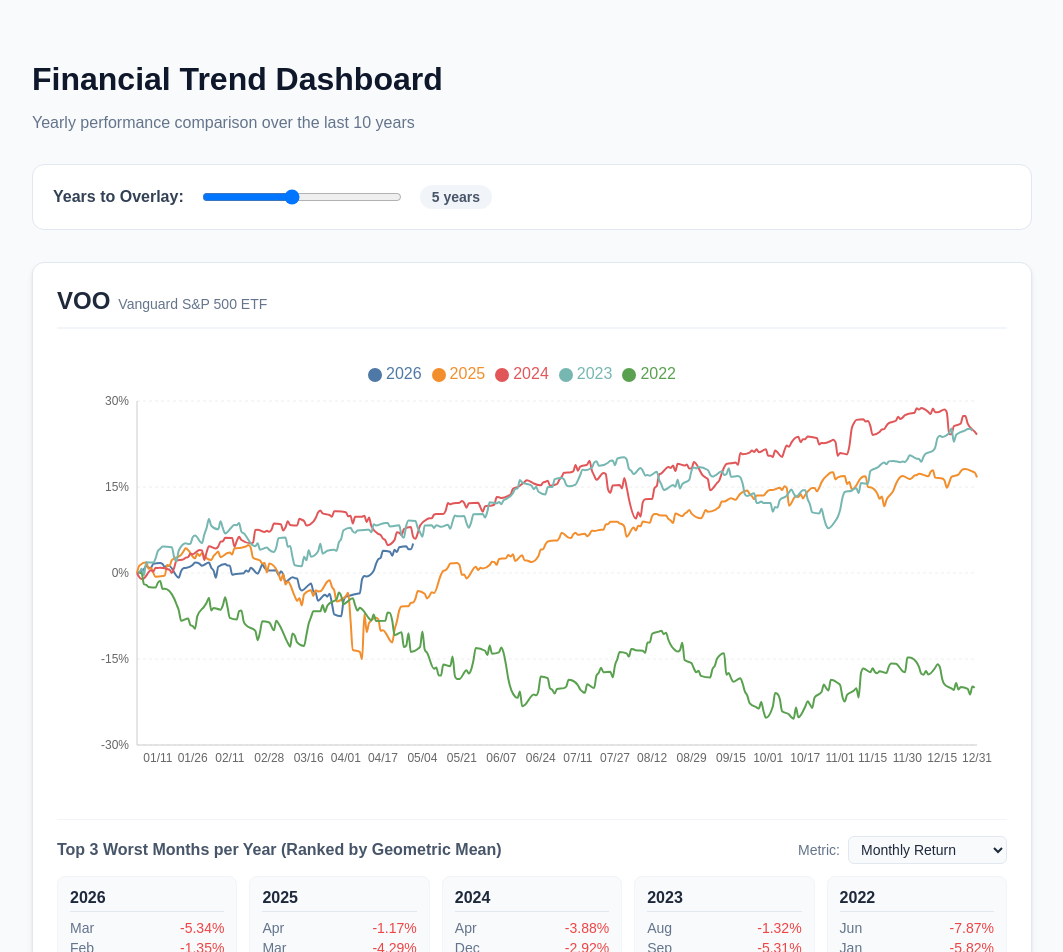
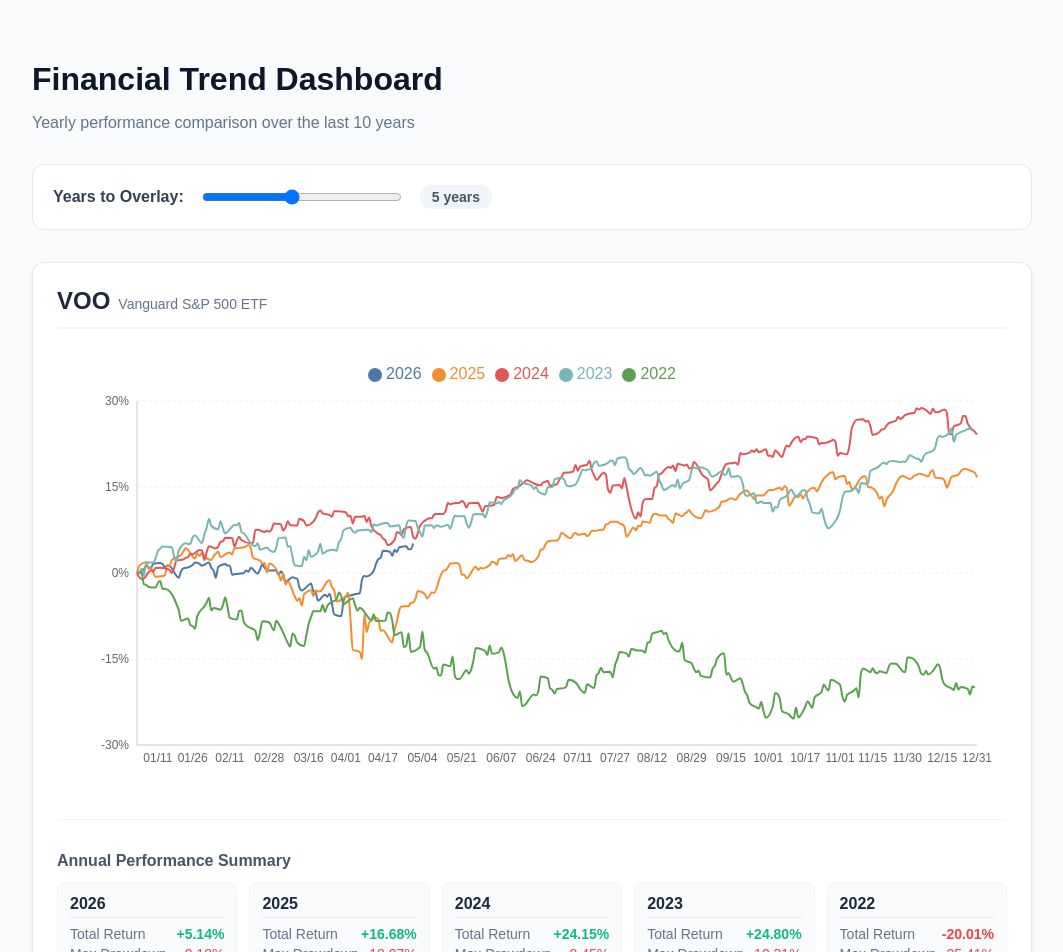
Before and after one commit to septemhill/year_perf, a React (Vite) app: page / in a window 1280 px wide. Shown: the top 952 px of the page, without its empty margins (108-1171 px from the left). Built offline with nearby package versions, Linux system fonts and the light colour scheme.

Commit message:
Add annual performance summary to Ticker component

```diff
--- a/src/components/Ticker.tsx
+++ b/src/components/Ticker.tsx
@@ -17,7 +17,7 @@
 type MetricType = 'geo_mean' | 'monthly_return' | 'mdd';
 
 const Ticker: React.FC<TickerProps> = React.memo(({ title, description, worstMonths, ...chartProps }) => {
-  const { config, maxLines } = chartProps;
+  const { data, config, maxLines } = chartProps;
   const [metric, setMetric] = useState<MetricType>('monthly_return');
 
   // Get the years currently being displayed
@@ -27,6 +27,42 @@
     "Jan", "Feb", "Mar", "Apr", "May", "Jun",
     "Jul", "Aug", "Sep", "Oct", "Nov", "Dec"
   ];
+
+  const annualStats = React.useMemo(() => {
+    const stats: { [year: string]: { return: number; mdd: number } } = {};
+
+    visibleYears.forEach(year => {
+      let peak = -Infinity;
+      let maxDD = 0;
+      let lastVal = 0;
+      let hasData = false;
+
+      data.forEach(d => {
+        const val = d[year];
+        if (val !== undefined && val !== null) {
+          hasData = true;
+          lastVal = val;
+          const ratio = val / 100 + 1;
+          if (ratio > peak) {
+            peak = ratio;
+          }
+          const dd = (peak - ratio) / peak;
+          if (dd > maxDD) {
+            maxDD = dd;
+          }
+        }
+      });
+
+      if (hasData) {
+        stats[year] = {
+          return: lastVal,
+          mdd: maxDD * 100
+        };
+      }
+    });
+
+    return stats;
+  }, [data, visibleYears]);
 
   return (
     <div style={{
@@ -60,6 +96,37 @@
       </div>
 
       <MultiLineChart {...chartProps} />
+
+      <div style={{ marginTop: '24px', paddingTop: '16px', borderTop: '1px solid #f1f5f9' }}>
+        <h3 style={{ fontSize: '1rem', fontWeight: 600, color: '#475569', marginBottom: '12px' }}>
+          Annual Performance Summary
+        </h3>
+        <div style={{ display: 'grid', gridTemplateColumns: 'repeat(auto-fill, minmax(180px, 1fr))', gap: '12px' }}>
+          {visibleYears.map(year => {
+            const stats = annualStats[year];
+            if (!stats) return null;
+            return (
+              <div key={year} style={{ padding: '12px', borderRadius: '8px', backgroundColor: '#f8fafc', border: '1px solid #f1f5f9' }}>
+                <div style={{ fontWeight: 'bold', color: '#1e293b', marginBottom: '8px', borderBottom: '1px solid #e2e8f0', paddingBottom: '4px' }}>
+                  {year}
+                </div>
+                <div style={{ display: 'flex', justifyContent: 'space-between', fontSize: '0.875rem', marginBottom: '4px' }}>
+                  <span style={{ color: '#64748b' }}>Total Return</span>
+                  <span style={{ color: stats.return >= 0 ? '#10b981' : '#ef4444', fontWeight: 600 }}>
+                    {stats.return > 0 ? '+' : ''}{stats.return.toFixed(2)}%
+                  </span>
+                </div>
+                <div style={{ display: 'flex', justifyContent: 'space-between', fontSize: '0.875rem' }}>
+                  <span style={{ color: '#64748b' }}>Max Drawdown</span>
+                  <span style={{ color: '#ef4444', fontWeight: 500 }}>
+                    -{stats.mdd.toFixed(2)}%
+                  </span>
+                </div>
+              </div>
+            );
+          })}
+        </div>
+      </div>
 
       {worstMonths && (
         <div style={{ marginTop: '24px', paddingTop: '16px', borderTop: '1px solid #f1f5f9' }}>
```
